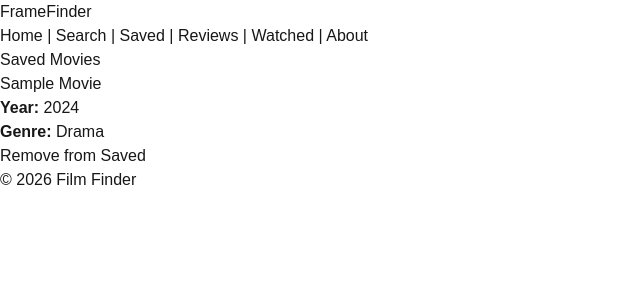
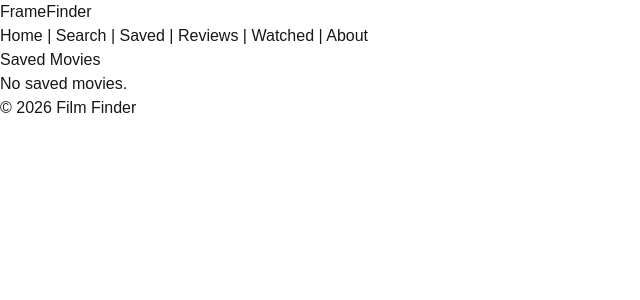
Before and after one commit to arshmit317/FrameFinder, a Next.js app: page /saved in a window 1280 px wide. Shown: the top 300 px of the page, without its empty margins (0-640 px from the left). Built offline with nearby package versions, Linux system fonts and the light colour scheme.

Commit message:
Worked on movie save and remove function

```diff
--- a/components/MovieCard.tsx
+++ b/components/MovieCard.tsx
@@ -3,12 +3,14 @@ type MovieCardProps = {
   title: string;
   year: number;
   genre: string;
+  onSave: () => void;
 };
 
 export default function MovieCard({
   title,
   year,
   genre,
+  onSave,
 }: MovieCardProps) {
   return (
     <div className="movieCard">
@@ -22,7 +24,6 @@ export default function MovieCard({
         <strong>Genre:</strong> {genre}
       </p>
 
-      <button>Add to Saved</button>
-    </div>
+    <button onClick={onSave}>Add to Saved</button>    </div>
   );
 }
--- a/components/SavedMovieCard.tsx
+++ b/components/SavedMovieCard.tsx
@@ -2,12 +2,14 @@ type SavedMovieCardProps = {
   title: string;
   year: number;
   genre: string;
+  onRemove: () => void;
 };
 
 export default function SavedMovieCard({
   title,
   year,
   genre,
+  onRemove,
 }: SavedMovieCardProps) {
   return (
     <div className="movieCard">
@@ -21,7 +23,7 @@ export default function SavedMovieCard({
         <strong>Genre:</strong> {genre}
       </p>
 
-      <button>Remove from Saved</button>
+      <button onClick={onRemove}>Remove from Saved</button>
     </div>
   );
 }
--- a/pages/saved.tsx
+++ b/pages/saved.tsx
@@ -1,9 +1,40 @@
+import { useEffect, useState } from "react";
 import Header from "../components/Header";
 import Navbar from "../components/Navbar";
 import Footer from "../components/Footer";
 import SavedMovieCard from "../components/SavedMovieCard";
 
+type Movie = {
+  id: number;
+  title: string;
+  year: number;
+  genre: string;
+};
+
 export default function Saved() {
+  const [savedMovies, setSavedMovies] = useState<Movie[]>([]);
+
+  useEffect(() => {
+    const movies = JSON.parse(
+      localStorage.getItem("savedMovies") || "[]"
+    );
+
+    setSavedMovies(movies);
+  }, []);
+
+  const removeMovie = (id: number) => {
+    const updatedMovies = savedMovies.filter(
+      (movie) => movie.id !== id
+    );
+
+    setSavedMovies(updatedMovies);
+
+    localStorage.setItem(
+      "savedMovies",
+      JSON.stringify(updatedMovies)
+    );
+  };
+
   return (
     <>
       <Header />
@@ -12,11 +43,19 @@ export default function Saved() {
       <main>
         <h2>Saved Movies</h2>
 
-        <SavedMovieCard
-          title="Sample Movie"
-          year={2024}
-          genre="Drama"
-        />
+        {savedMovies.length === 0 ? (
+          <p>No saved movies.</p>
+        ) : (
+          savedMovies.map((movie) => (
+            <SavedMovieCard
+              key={movie.id}
+              title={movie.title}
+              year={movie.year}
+              genre={movie.genre}
+              onRemove={() => removeMovie(movie.id)}
+            />
+          ))
+        )}
       </main>
 
       <Footer />
--- a/pages/search.tsx
+++ b/pages/search.tsx
@@ -25,9 +25,27 @@ const sampleMovies = [
     genre: "Comedy",
   },
 ];
+type Movie = (typeof sampleMovies)[number];
 
 export default function Search() {
   const [searchTerm, setSearchTerm] = useState("");
+
+  const saveMovie = (movie: Movie) => {
+  const savedMovies: Movie[] = JSON.parse(
+    localStorage.getItem("savedMovies") || "[]"
+  );
+
+  const alreadySaved = savedMovies.some(
+    (savedMovie: Movie) => savedMovie.id === movie.id
+  );
+
+  if (!alreadySaved) {
+    localStorage.setItem(
+      "savedMovies",
+      JSON.stringify([...savedMovies, movie])
+    );
+  }
+};
 
   const filteredMovies = sampleMovies.filter((movie) =>
     movie.title.toLowerCase().includes(searchTerm.toLowerCase())
@@ -56,6 +74,7 @@ export default function Search() {
               title={movie.title}
               year={movie.year}
               genre={movie.genre}
+              onSave={() => saveMovie(movie)}
             />
           ))
         )}
```
